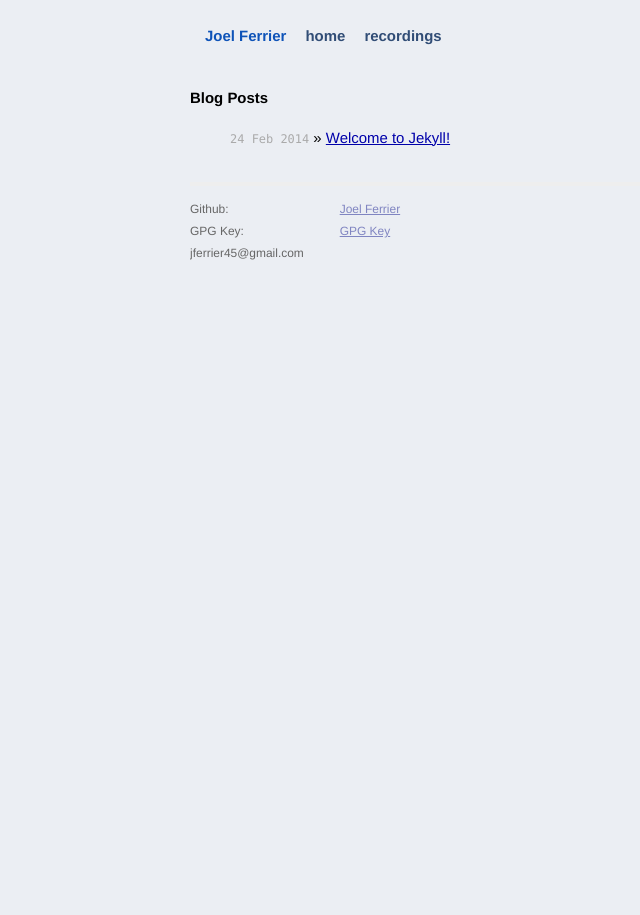
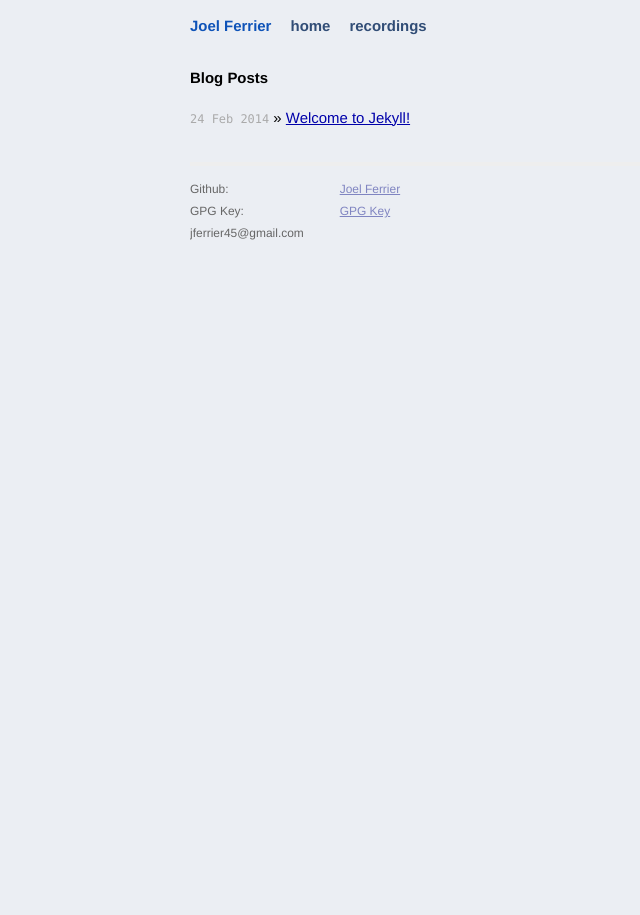
Before and after one commit to joelferrier/joelferrier.github.io, a Jekyll site: the page built from index.html, in a window 1280 px wide. Shown: the whole page, without its empty margins (136-776 px from the left). Built offline with Jekyll 4.4.1, drawn with Linux system fonts in a browser that asks for light colours; Markdown is read by kramdown in place of the engine named in the settings.

Commit message:
adjusted css

```diff
--- a/_config.yml
+++ b/_config.yml
@@ -1,3 +1,4 @@
 name: Joel Ferrier
+title: Joel Ferrier
 markdown: redcarpet
 pygments: true
--- a/css/main.css
+++ b/css/main.css
@@ -6,8 +6,8 @@
 
 /* Global Reset */
 * {
-  margin: 2;
-  padding: 2;
+  margin: 0;
+  padding: 0;
 }
 
 html, body { height: 100%; }
@@ -72,7 +72,6 @@ a:visited { color: #a0a; }
 .title {
   display: inline-block;
   margin-bottom: 2em;
-  margin-left: 1em;
 }
 
 .title a {
```
